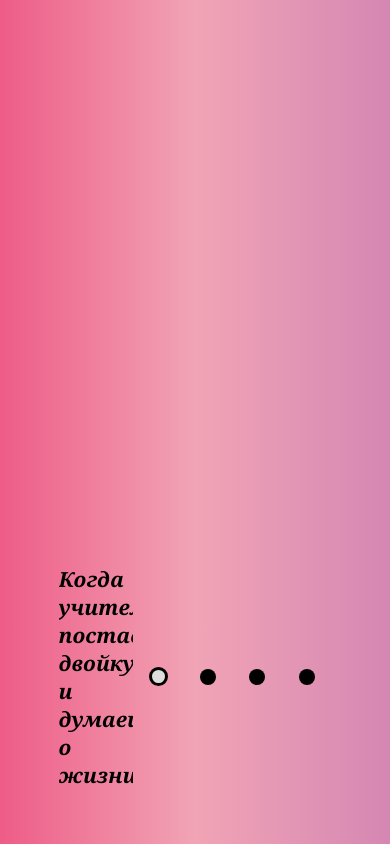
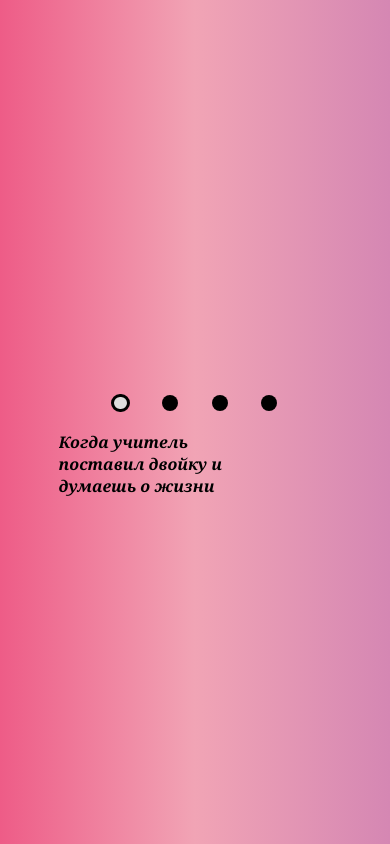
Before and after one commit to svoboda88/cssMemSlider, a plain HTML site: page cssMemSlider/index.html in a window 390 px wide. Drawn offline with Linux system fonts and the light colour scheme.

Commit message:
feat: add adaptive design for mobile version(Mon, May 16, 2022 05:24:00 AM)

```diff
--- a/cssMemSlider/style.css
+++ b/cssMemSlider/style.css
@@ -144,3 +144,27 @@ input {
     transform: translateX(-300%);
     opacity: 1;
 }
+
+@media screen and (max-width: 500px) and (min-width: 320px) {
+    .desc-controls-wrapper {
+        flex-direction: column-reverse;
+        justify-content: center;
+        align-items: flex-start;
+    }
+    .mem-slider {
+        height: 40vh;
+    }
+    .description {
+        font-size: 1rem;
+        margin-top: 0;
+        width: 50%;
+    }
+    #mem1:checked ~ .desc-controls-wrapper .description1 {
+        transform: translateX(-100%);
+        margin-left: 50%;
+        opacity: 1;
+    }
+    .controls {
+        align-self: center;
+    }
+}
```
